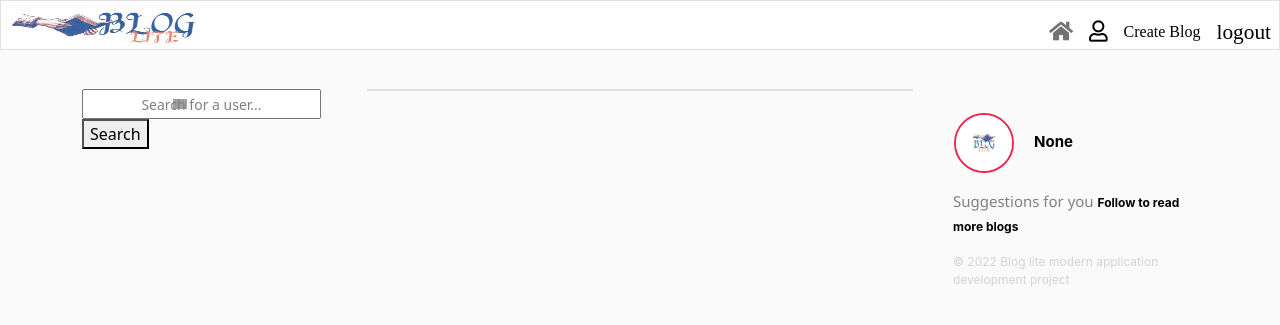
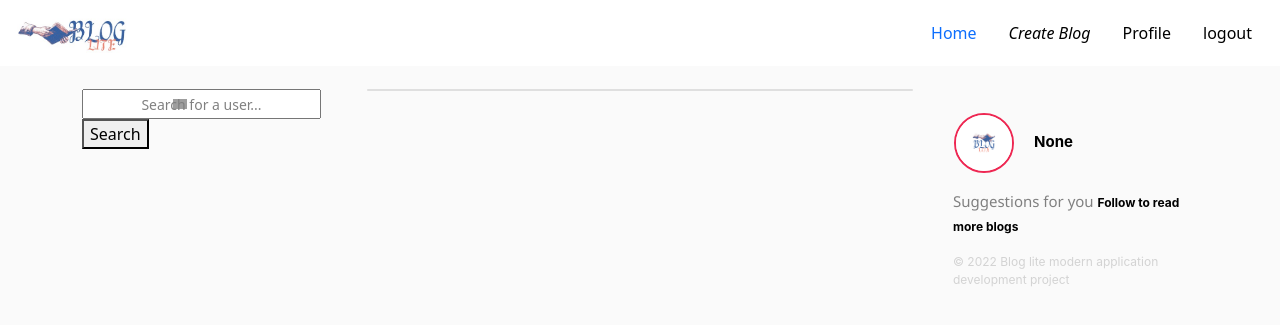
Before and after one commit to shivam2003sy/lite_blog, a Flask app: page / in a window 1280 px wide. Shown: the top 325 px of the page. Run offline with Flask 2, Linux system fonts and the light colour scheme; the visitor is signed in with stand-in values (Sample User, id 1); data comes from the database, SQL or seed files in the repository; data that the repository does not hold is empty; some libraries are stand-ins or nearby versions.

Commit message:
mobile responsive

```diff
--- a/app/templates/includes/navigation-home.html
+++ b/app/templates/includes/navigation-home.html
@@ -1,58 +1,32 @@
 <!-- nav bar  -->
-<nav class="navbar navbar-expand-sm navbar-light border fixed-top" style="background-color: #ffffff; height: 50px">
-  <div class="ml-lg-5 ">
-    <div class="ml-lg-5">
-      <div class="ml-lg-5 ">
-        <a class="navbar-brand ml-lg-5 mt-1 mr-5" href="/">
-          <img src="/static/img/blogv.jpg" alt="logo" width="250"  height="40"/>
-        </a>
-        <button class="navbar-toggler" type="button" data-toggle="collapse" data-target="#navbarSupportedContent"
-          aria-controls="navbarSupportedContent" aria-expanded="false" aria-label="Toggle navigation">
-          <span class="navbar-toggler-icon mr-5"></span>
-        </button>
+<nav class="navbar navbar-expand-lg navbar-light  fixed-top"  style="background-color: #ffffff" >
+  <div class="container-fluid">
+    <a class="navbar-brand" href="/">
+      <img src="/static/img/blogv.jpg" alt="logo" width="auto"  height="40"/>
+    </a>
+    <button class="navbar-toggler" type="button" data-bs-toggle="collapse" data-bs-target="#navbarNavAltMarkup" aria-controls="navbarNavAltMarkup" aria-expanded="false" aria-label="Toggle navigation">
+      <span class="navbar-toggler-icon"></span>
+    </button>
+    <div class="collapse navbar-collapse justify-content-end" id="navbarNavAltMarkup">
+      <div class="nav  justify-content-end ">
+        <a class="nav-link" href="/"
+        >Home
+        <span class="sr-only"></span></a
+      >
+      <a class="nav-link" href="#"><i  data-bs-toggle="modal" data-bs-target="#exampleModal"
+        style="color: black"> Create Blog</i></a>
+      <a class="nav-link" href="{{url_for('myprofile')}}"
+        style="color: black">Profile</a>
+        <a class="nav-link" href="{{url_for('logout')}}"
+          style="color: black">logout</a>
       </div>
     </div>
   </div>
-  <!-- <div class="collapse navbar-collapse ml-5 d-flex justify-content-center">
-        <input type="text" id="search-input" placeholder="Search..."
-        style="font-family: Arial, FontAwesome; height: 28px; width: 216px" aria-label="Search" />
-  </div> -->
-
-  <!-- search boc  -->
-
-
-
-  <div class="collapse navbar-collapse ml-5 mt-2 justify-content-end " id="navbarSupportedContent" >
-    <ul class="navbar-nav">
-      <li class="nav-item active">
-        <a class="nav-link" href="/"
-          ><i class="fas fa-home fa-lg mr-2 d-none d-sm-block mt-1"></i>
-          <span class="sr-only"></span></a
-        >
-      </li>
-      <li class="nav-item">
-        <a class="nav-link" href="{{url_for('myprofile')}}"><i class="far fa-solid fa-user fa-lg mr-2 d-none d-sm-block mt-1"
-            style="color: black"></i></a>
-      </li>
-
-      <li class="nav-item">
-        <a class="nav-link" href="#"><i class="far fa-right-from-bracket mr-2 d-none d-sm-block mt-1" data-bs-toggle="modal" data-bs-target="#exampleModal"
-            style="color: black"> Create Blog</i></a>
-      </li>
-
-
-      <li class="nav-item">
-        <a class="nav-link" href="{{url_for('logout')}}"><i class="far fa-sharp fa-solid fa-right-from-bracket fa-lg mr-2 d-none d-sm-block mt-1"
-            style="color: black">logout</i></a>
-      </li>
-    </ul>
-  </div>
 </nav>
-<!--  models  -->
 <div class="modal fade bd-example-modal-sm" tabindex="-1" role="dialog" aria-labelledby="mySmallModalLabel" aria-hidden="true">
   <div class="modal-dialog modal-sm">
     <div class="modal-content">
-      ankita
+
     </div>
   </div>
 </div>
```
Also changed, not shown: app/templates/accounts/login.html (+5 -3 lines), app/templates/accounts/register.html (+5 -3 lines), app/templates/includes/navigation-all.html (+20 -36 lines), app/templates/includes/navigation.html (+4 -3 lines).
